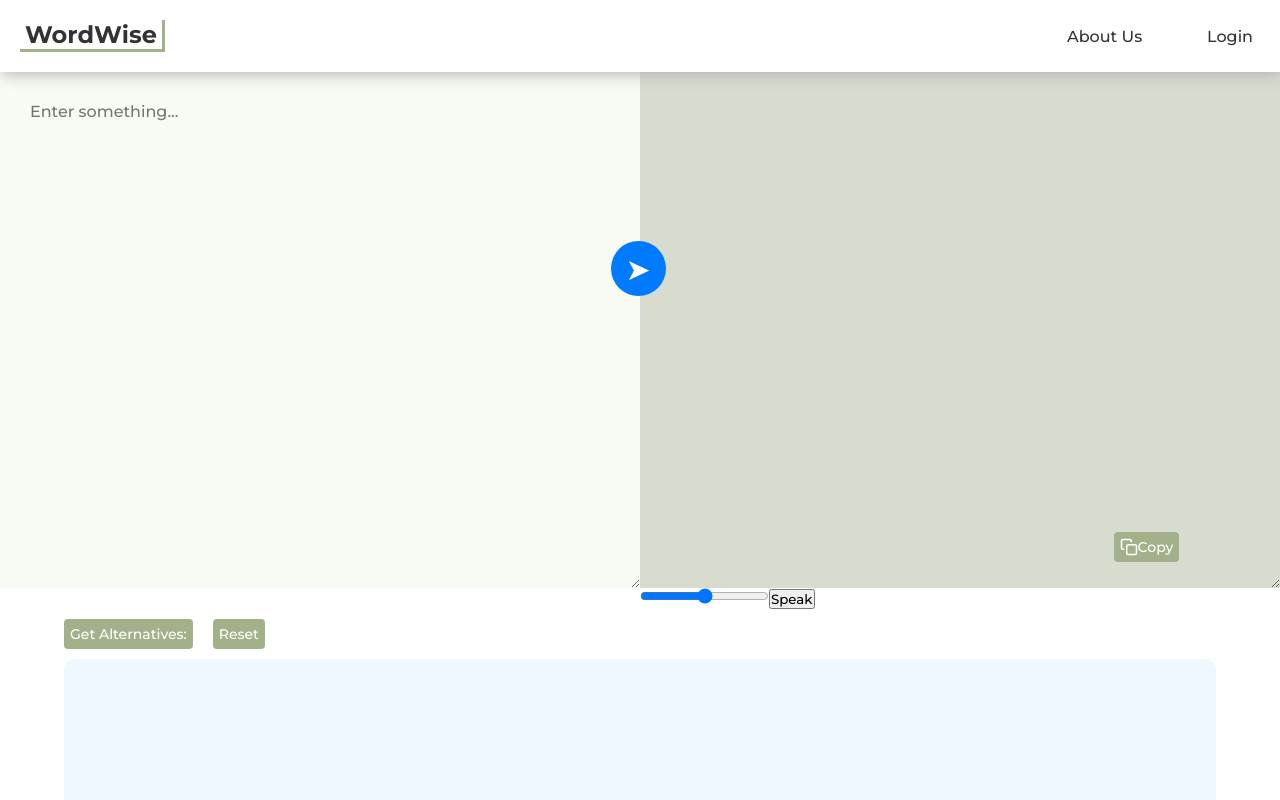
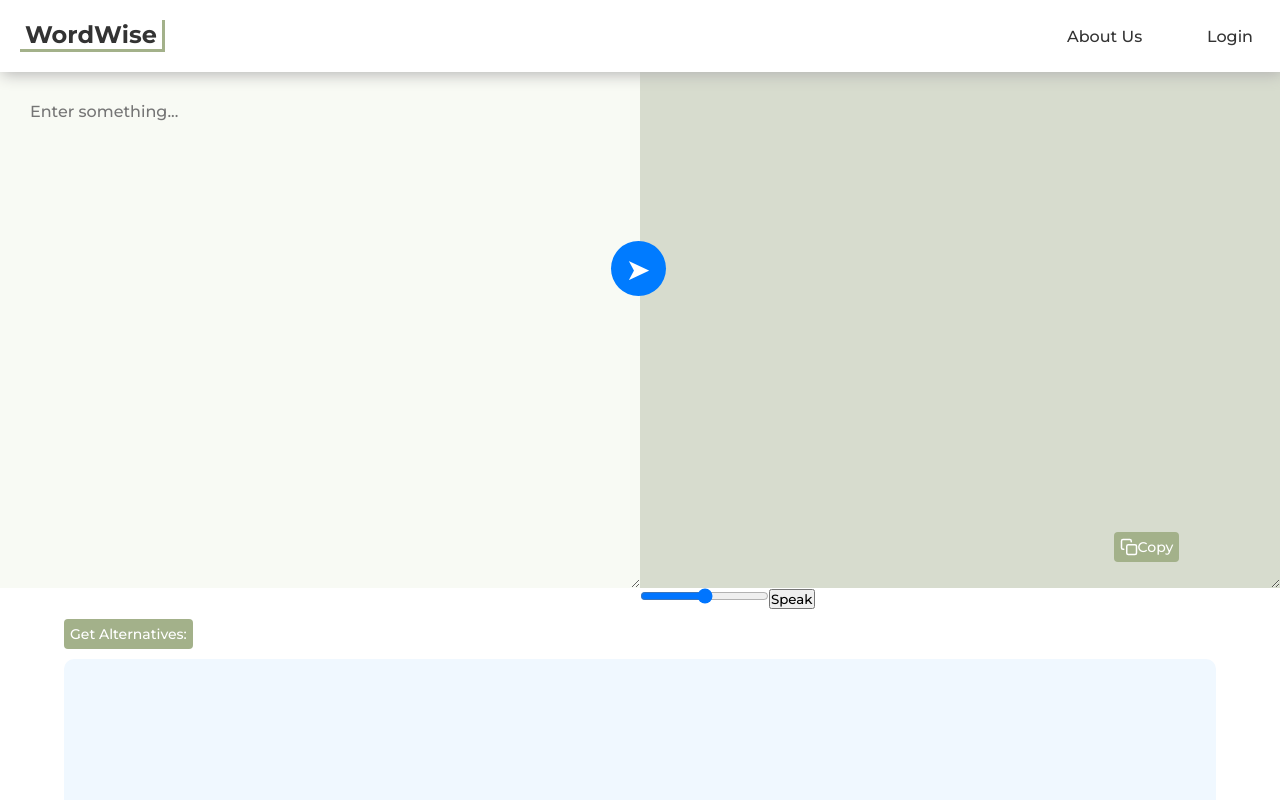
Before and after one commit to Bahare09/ldn9-fp-wordwise, a React (Create React App) app in the folder client/: page / in a window 1280 px wide. Shown: the top 800 px of the page. Built offline with nearby package versions, Linux system fonts and the light colour scheme.

Commit message:
delete reset button

```diff
--- a/client/src/pages/Home.js
+++ b/client/src/pages/Home.js
@@ -29,7 +29,6 @@ const Home = () => {
 	const handleReset = () => {
 		setShowOutput(false);
 		setOutputValue("");
-		setAlternativeValue("");
 	};
 	return (
 		<main role="main">
@@ -54,9 +53,6 @@ const Home = () => {
 										outputValue={outputValue}
 										setAlternativeValue={setAlternativeValue}
 									/>
-									<button onClick={handleReset} className="reset-button">
-										Reset
-									</button>
 								</div>
 								<textarea
 									className="alternative-box"
@@ -83,9 +79,6 @@ const Home = () => {
 									outputValue={outputValue}
 									setAlternativeValue={setAlternativeValue}
 								/>
-								<button onClick={handleReset} className="reset-button">
-									Reset
-								</button>
 								<textarea
 									className="alternative-box"
 									value={alternativeValue}
```
